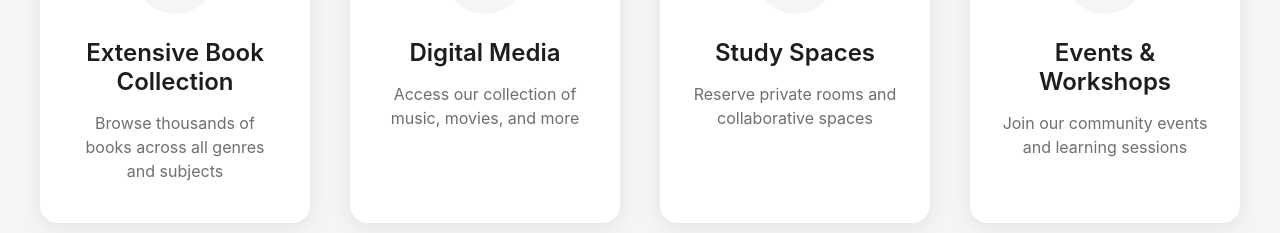
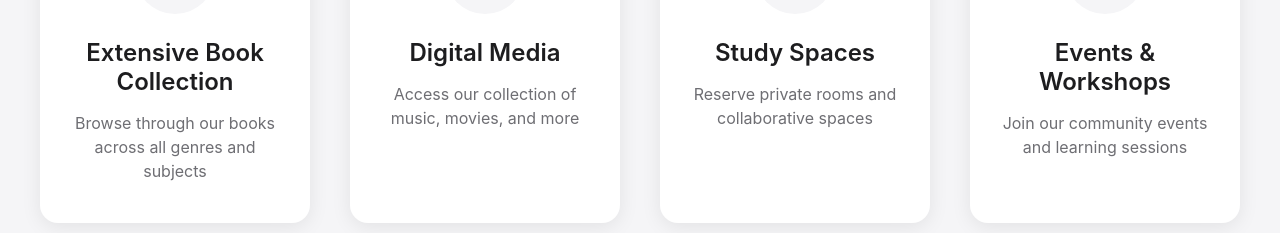
Before and after one commit to dahrail/Library-Database, a React (Create React App) app in the folder client/: page / in a window 1280 px wide. Shown: the part 1376-1609 px from the top of the page. Built offline with nearby package versions, Linux system fonts and the light colour scheme.

Commit message:
Updated Book Menu

```diff
--- a/client/src/components/landing/LandingPage.js
+++ b/client/src/components/landing/LandingPage.js
@@ -90,7 +90,7 @@ const LandingPage = ({
           <div className="feature-card scroll-animate from-left delay-100" onClick={handleNavigateToBooks}>
             <div className="feature-icon book-icon"></div>
             <h3>Extensive Book Collection</h3>
-            <p>Browse thousands of books across all genres and subjects</p>
+            <p>Browse through our books across all genres and subjects</p>
           </div>
 
           <div className="feature-card scroll-animate from-bottom delay-200" onClick={handleNavigateToMedia}>
```
